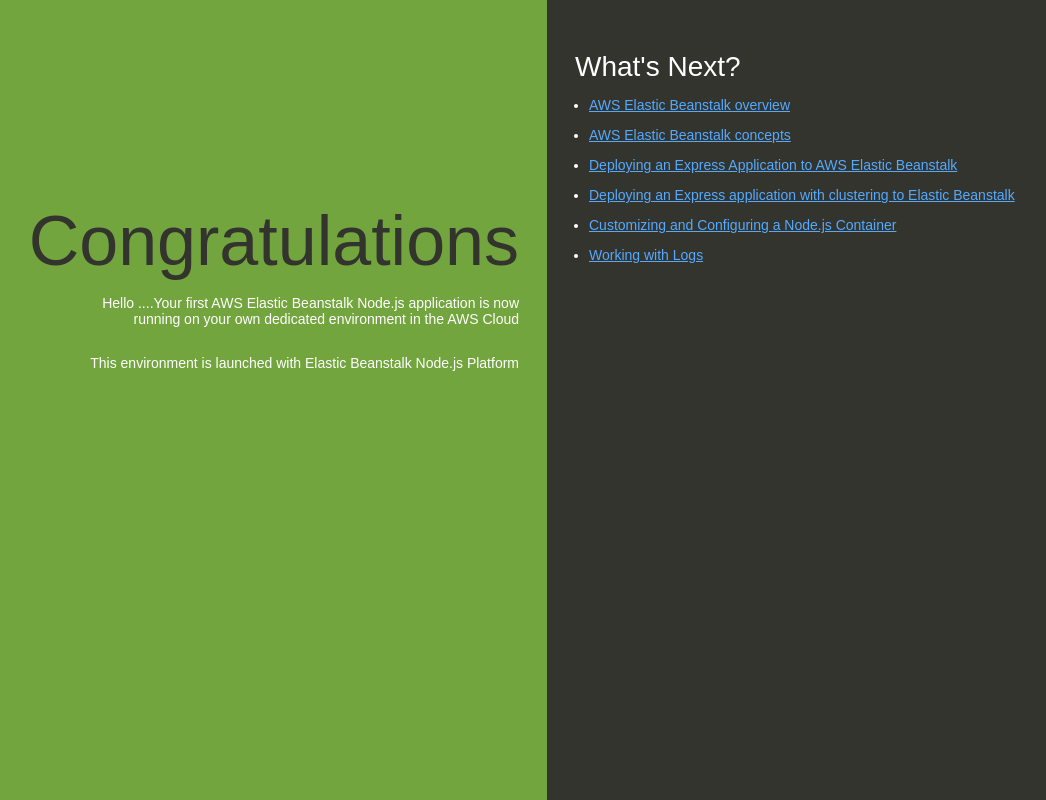
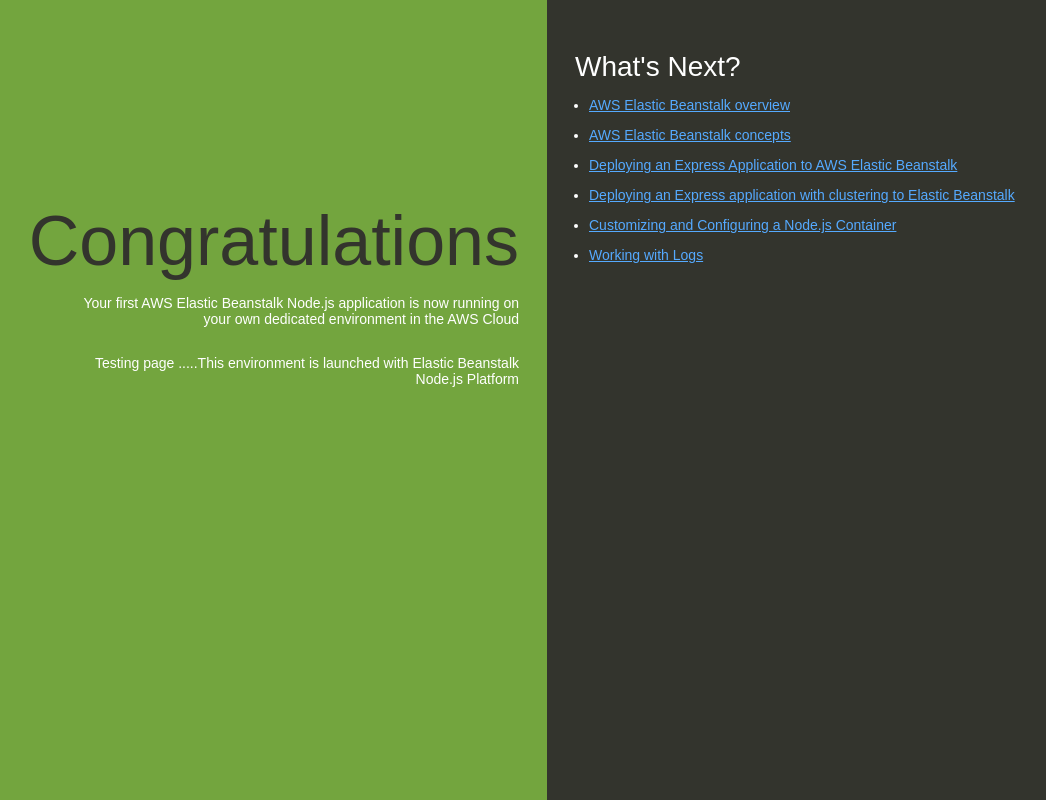
Before and after one commit to awslearnings1224/demoapp, a website: page index.html in a window 1280 px wide. Shown: the whole page, without its empty margins (93-1139 px from the left). Drawn offline with Linux system fonts and the light colour scheme.

Commit message:
added "testing page" in line 77

```diff
--- a/index.html
+++ b/index.html
@@ -75,8 +75,8 @@
   <body>
     <div class="textColumn">
       <h1>Congratulations</h1>
-      <p>Hello ....Your first AWS Elastic Beanstalk Node.js application is now running on your own dedicated environment in the AWS Cloud</p>
-      <p>This environment is launched with Elastic Beanstalk Node.js Platform</p>
+      <p>Your first AWS Elastic Beanstalk Node.js application is now running on your own dedicated environment in the AWS Cloud</p>
+      <p>Testing page .....This environment is launched with Elastic Beanstalk Node.js Platform</p>
     </div>
     <div class="linksColumn">
       <h2>What's Next?</h2>
```
